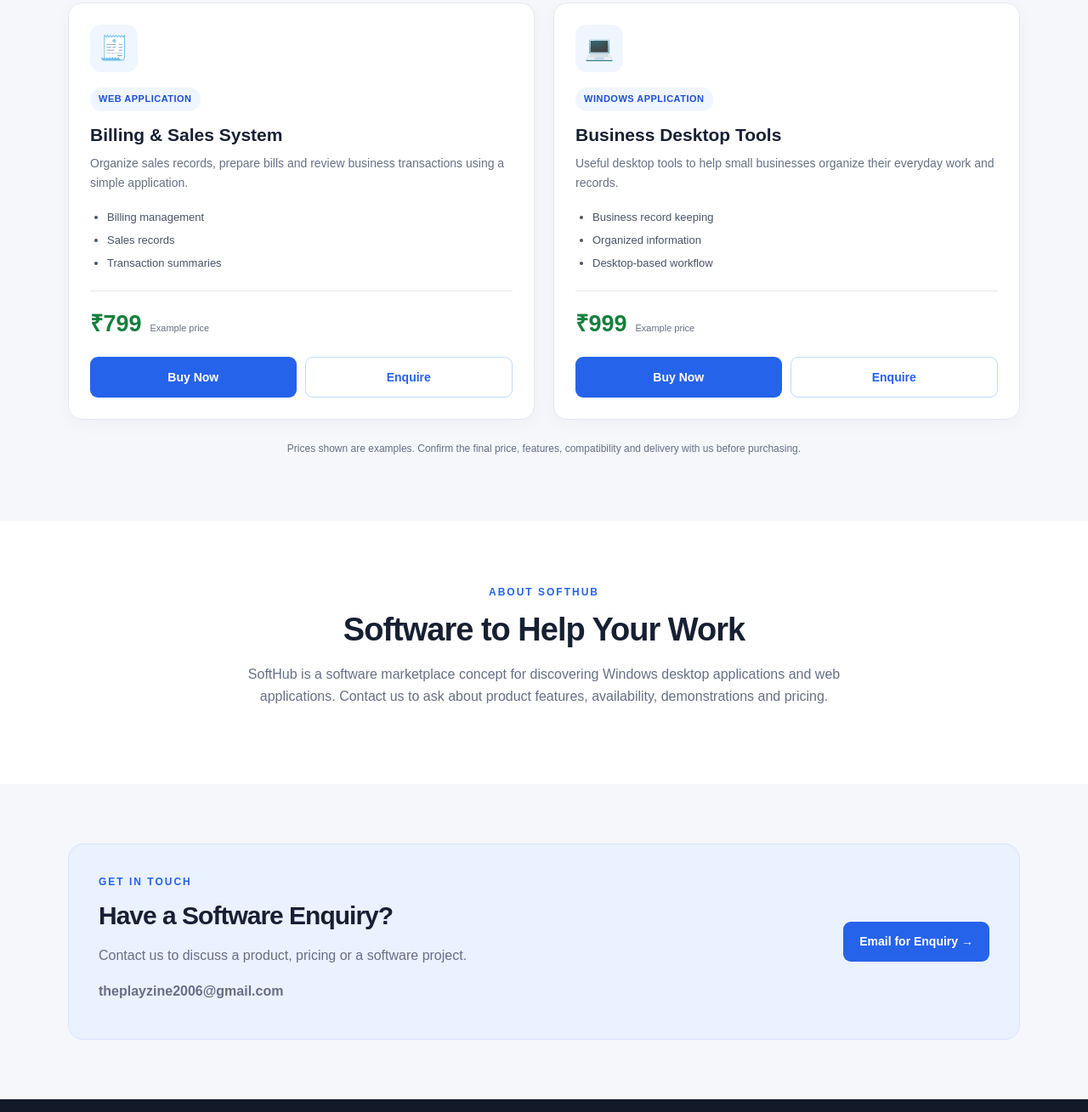
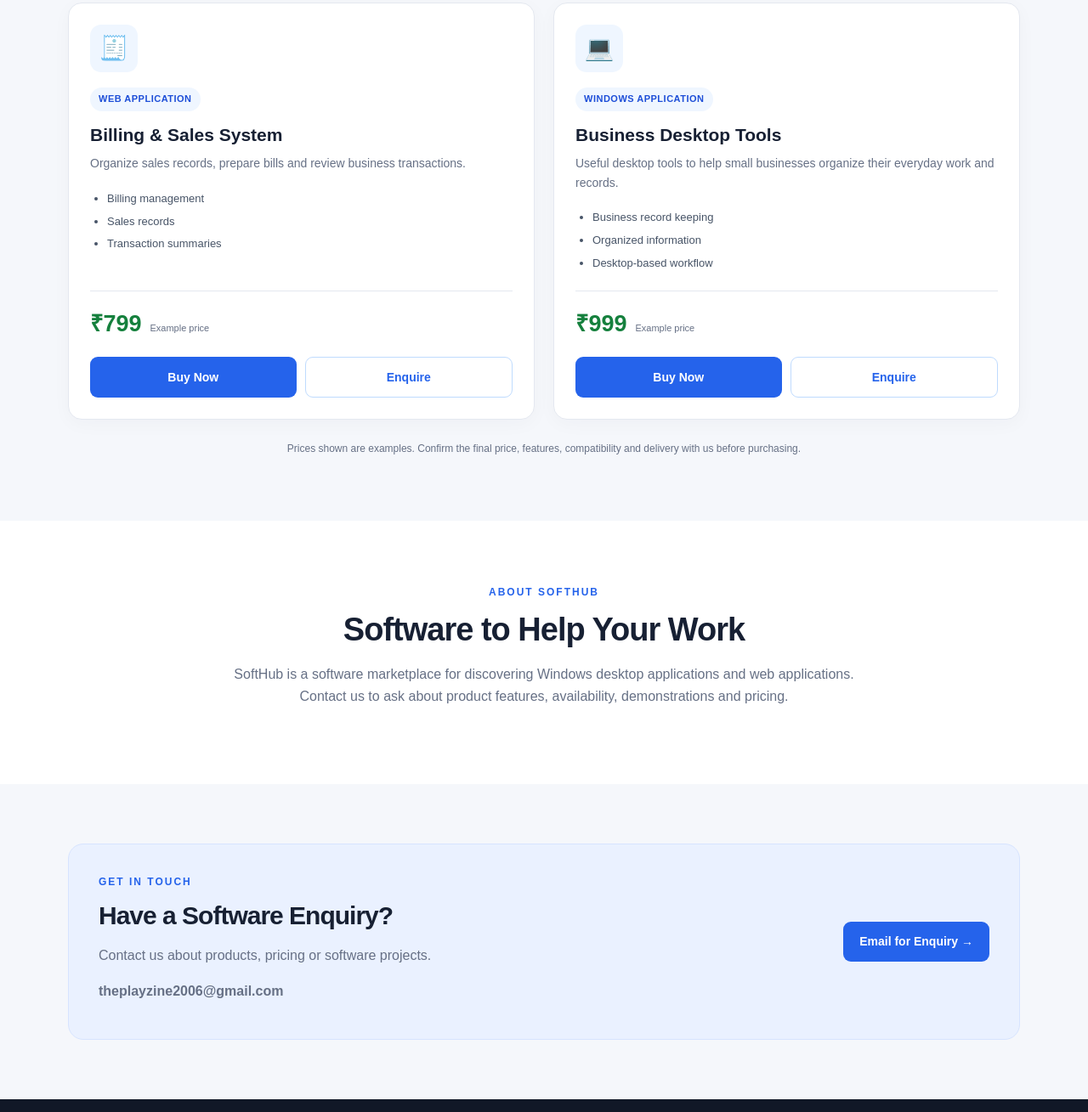
Before and after one commit to Shubham02006/software-marketplace, a plain HTML site: page index.html in a window 1280 px wide. Shown: the part 1488-2797 px from the top of the page at 85% size. Drawn offline with Linux system fonts and the light colour scheme.

Commit message:
Revise HTML content and structure for SoftHub
Updated the HTML structure and content for SoftHub Software Marketplace, enhancing descriptions and fixing minor issues.

```diff
--- a/index.html
+++ b/index.html
@@ -4,7 +4,7 @@
 <head>
   <meta charset="UTF-8">
   <meta name="viewport" content="width=device-width, initial-scale=1.0">
-  <meta name="description" content="SoftHub Software Marketplace - Explore Windows desktop applications and web applications.">
+  <meta name="description" content="SoftHub Software Marketplace - Windows and web applications.">
   <title>SoftHub | Software Marketplace</title>
   <link rel="stylesheet" href="style.css">
 </head>
@@ -13,14 +13,12 @@
 <header class="site-header">
   <div class="container nav">
     <a class="logo" href="#home">Soft<span>Hub</span></a>
-
     <nav>
       <a href="#home">Home</a>
       <a href="#products">Software</a>
       <a href="#about">About</a>
       <a href="#contact">Contact</a>
     </nav>
-
     <a class="header-btn" href="#products">Explore Software</a>
   </div>
 </header>
@@ -31,7 +29,7 @@
       <p class="eyebrow">WELCOME TO SOFTHUB</p>
       <h1>Find the Right <span>Software</span> for Your Business</h1>
       <p class="hero-description">
-          Explore useful Windows desktop applications and web applications
+        Explore Windows desktop applications and web applications
         designed to make your work easier.
       </p>
       <div class="hero-buttons">
@@ -55,12 +53,9 @@
       </div>
 
       <div class="search-box">
-          <input
-            type="search"
-            id="search"
+        <input type="search" id="search"
           placeholder="Search software..."
-            aria-label="Search software"
-          >
+          aria-label="Search software">
       </div>
 
       <div class="filters">
@@ -69,15 +64,15 @@
         <button class="filter" data-filter="web">Web Apps</button>
       </div>
 
-        <div class="product-grid" id="productGrid">
+      <div class="product-grid">
 
         <article class="product-card" data-category="windows">
           <div class="product-icon">📱</div>
           <span class="product-type">Windows Application</span>
           <h3>Mobile Shop Management</h3>
           <p class="product-description">
-              Manage mobile products, customers, suppliers, stock, billing
-              and sales in one desktop application.
+            Manage mobile products, customers, suppliers, stock,
+            billing and sales in one desktop application.
           </p>
           <ul class="features">
             <li>Mobile stock management</li>
@@ -105,8 +100,8 @@
           <span class="product-type">Web Application</span>
           <h3>Inventory Management</h3>
           <p class="product-description">
-              Organize products, track available stock and manage inventory
-              records with ease.
+            Organize products, track available stock and manage
+            inventory records with ease.
           </p>
           <ul class="features">
             <li>Product records</li>
@@ -134,8 +129,8 @@
           <span class="product-type">Web Application</span>
           <h3>Billing &amp; Sales System</h3>
           <p class="product-description">
-              Organize sales records, prepare bills and review business
-              transactions using a simple application.
+            Organize sales records, prepare bills and review
+            business transactions.
           </p>
           <ul class="features">
             <li>Billing management</li>
@@ -163,8 +158,8 @@
           <span class="product-type">Windows Application</span>
           <h3>Business Desktop Tools</h3>
           <p class="product-description">
-              Useful desktop tools to help small businesses organize their
-              everyday work and records.
+            Useful desktop tools to help small businesses organize
+            their everyday work and records.
           </p>
           <ul class="features">
             <li>Business record keeping</li>
@@ -205,9 +200,9 @@
       <p class="eyebrow">ABOUT SOFTHUB</p>
       <h2>Software to Help Your Work</h2>
       <p>
-          SoftHub is a software marketplace concept for discovering
-          Windows desktop applications and web applications. Contact us
-          to ask about product features, availability, demonstrations and pricing.
+        SoftHub is a software marketplace for discovering Windows
+        desktop applications and web applications. Contact us to ask
+        about product features, availability, demonstrations and pricing.
       </p>
     </div>
   </section>
@@ -217,11 +212,10 @@
       <div>
         <p class="eyebrow">GET IN TOUCH</p>
         <h2>Have a Software Enquiry?</h2>
-          <p>Contact us to discuss a product, pricing or a software project.</p>
+        <p>Contact us about products, pricing or software projects.</p>
         <p class="email-address">theplayzine2006@gmail.com</p>
       </div>
-        <a class="btn primary"
-           id="contactBtn"
+      <a class="btn primary" id="contactBtn"
         href="https://mail.google.com/mail/?view=cm&amp;fs=1&amp;to=theplayzine2006%40gmail.com&amp;su=SoftHub%20Software%20Enquiry">
         Email for Enquiry →
       </a>
```
Lines whose indentation alone changed are shown as unchanged.
